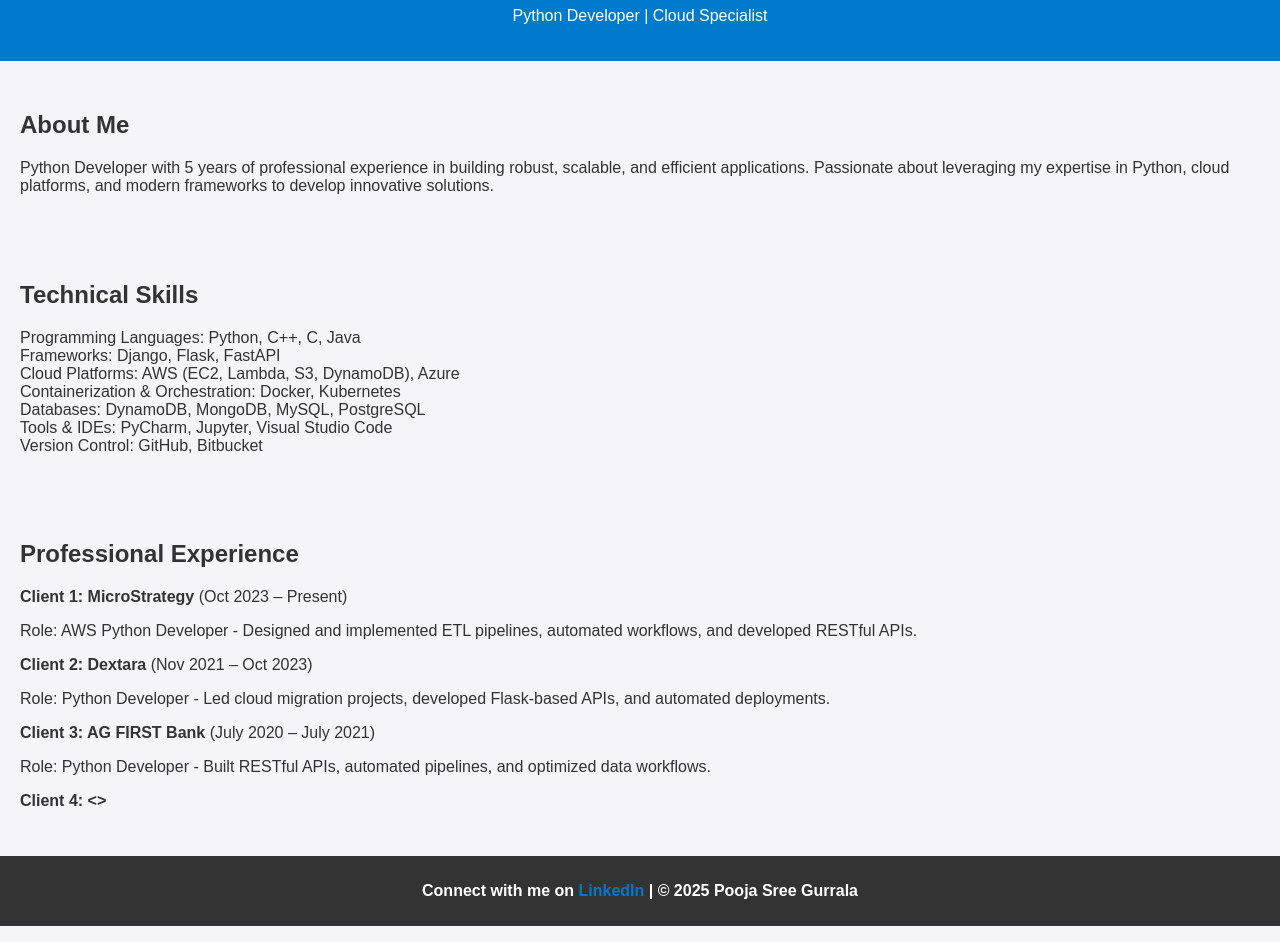
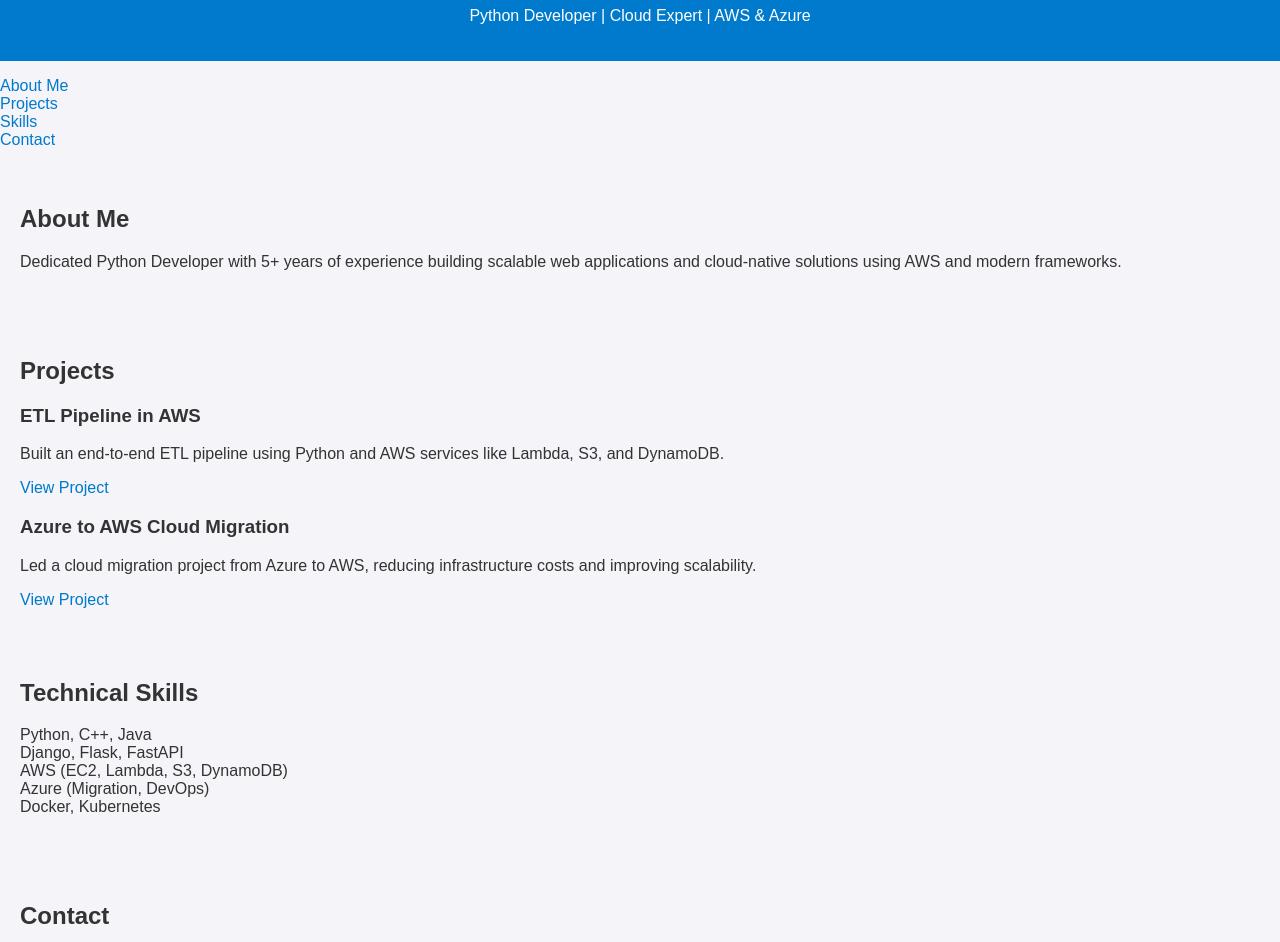
Before and after one commit to pooja-1810/portfolio, a plain HTML site: page index.html in a window 1280 px wide. Shown: the part 93-1035 px from the top of the page. Drawn offline with Linux system fonts and the light colour scheme.

Commit message:
Update index.html

```diff
--- a/index.html
+++ b/index.html
@@ -3,43 +3,64 @@
 <head>
     <meta charset="UTF-8">
     <meta name="viewport" content="width=device-width, initial-scale=1.0">
-    <title>Pooja Sree Gurrala Portfolio</title>
+    <title>Pooja Sree | Python Developer Portfolio</title>
     <link rel="stylesheet" href="style.css">
 </head>
 <body>
     <header>
-        <h1>Pooja Sree Gurrala</h1>
-        <p>Python Developer | Cloud Specialist</p>
+        <h1>Pooja Sree</h1>
+        <p>Python Developer | Cloud Expert | AWS & Azure</p>
     </header>
+
+    <nav>
+        <ul>
+            <li><a href="#about">About Me</a></li>
+            <li><a href="#projects">Projects</a></li>
+            <li><a href="#skills">Skills</a></li>
+            <li><a href="#contact">Contact</a></li>
+        </ul>
+    </nav>
+
     <section id="about">
         <h2>About Me</h2>
-        <p>Python Developer with 5 years of professional experience in building robust, scalable, and efficient applications. Passionate about leveraging my expertise in Python, cloud platforms, and modern frameworks to develop innovative solutions.</p>
+        <p>Dedicated Python Developer with 5+ years of experience building scalable web applications and cloud-native solutions using AWS and modern frameworks.</p>
     </section>
+
+    <section id="projects">
+        <h2>Projects</h2>
+        <div class="project">
+            <h3>ETL Pipeline in AWS</h3>
+            <p>Built an end-to-end ETL pipeline using Python and AWS services like Lambda, S3, and DynamoDB.</p>
+            <a href="https://github.com/your-repo/etl-pipeline-aws" target="_blank">View Project</a>
+        </div>
+        <div class="project">
+            <h3>Azure to AWS Cloud Migration</h3>
+            <p>Led a cloud migration project from Azure to AWS, reducing infrastructure costs and improving scalability.</p>
+            <a href="https://github.com/your-repo/cloud-migration" target="_blank">View Project</a>
+        </div>
+    </section>
+
     <section id="skills">
         <h2>Technical Skills</h2>
         <ul>
-            <li>Programming Languages: Python, C++, C, Java</li>
-            <li>Frameworks: Django, Flask, FastAPI</li>
-            <li>Cloud Platforms: AWS (EC2, Lambda, S3, DynamoDB), Azure</li>
-            <li>Containerization & Orchestration: Docker, Kubernetes</li>
-            <li>Databases: DynamoDB, MongoDB, MySQL, PostgreSQL</li>
-            <li>Tools & IDEs: PyCharm, Jupyter, Visual Studio Code</li>
-            <li>Version Control: GitHub, Bitbucket</li>
+            <li>Python, C++, Java</li>
+            <li>Django, Flask, FastAPI</li>
+            <li>AWS (EC2, Lambda, S3, DynamoDB)</li>
+            <li>Azure (Migration, DevOps)</li>
+            <li>Docker, Kubernetes</li>
         </ul>
     </section>
-    <section id="projects">
-        <h2>Professional Experience</h2>
-        <p><strong>Client 1: MicroStrategy</strong> (Oct 2023 – Present)</p>
-        <p>Role: AWS Python Developer - Designed and implemented ETL pipelines, automated workflows, and developed RESTful APIs.</p>
-        <p><strong>Client 2: Dextara</strong> (Nov 2021 – Oct 2023)</p>
-        <p>Role: Python Developer - Led cloud migration projects, developed Flask-based APIs, and automated deployments.</p>
-        <p><strong>Client 3: AG FIRST Bank</strong> (July 2020 – July 2021)</p>
-        <p>Role: Python Developer - Built RESTful APIs, automated pipelines, and optimized data workflows.</p>
-        <p><strong>Client 4: <></p>
+
+    <section id="contact">
+        <h2>Contact</h2>
+        <p>Email: <a href="mailto:poojasree@example.com">poojasree@example.com</a></p>
+        <p>LinkedIn: <a href="https://www.linkedin.com/in/poojasree" target="_blank">Pooja Sree LinkedIn</a></p>
     </section>
+
     <footer>
-        <p>Connect with me on <a href="https://www.linkedin.com" target="_blank">LinkedIn</a> | &copy; 2025 Pooja Sree Gurrala</p>
+        <p>&copy; 2025 Pooja Sree. All rights reserved.</p>
     </footer>
+
     <script src="script.js"></script>
 </body>
 </html>
```
